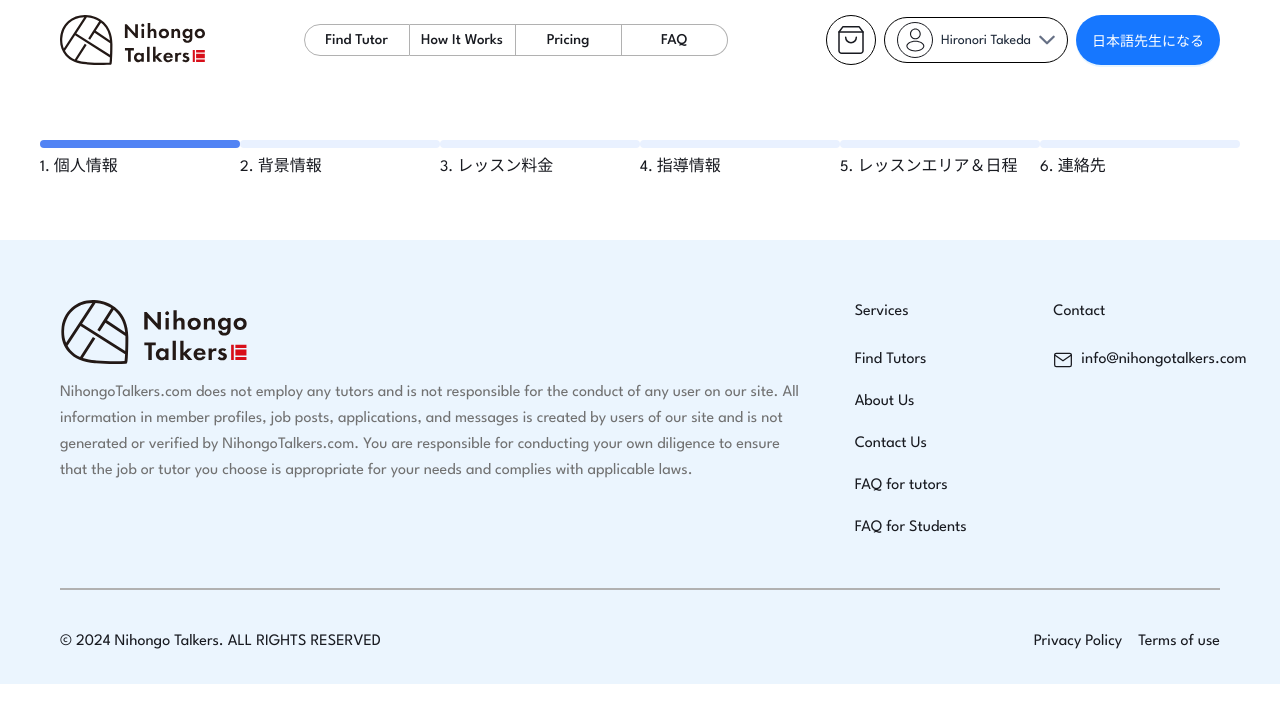
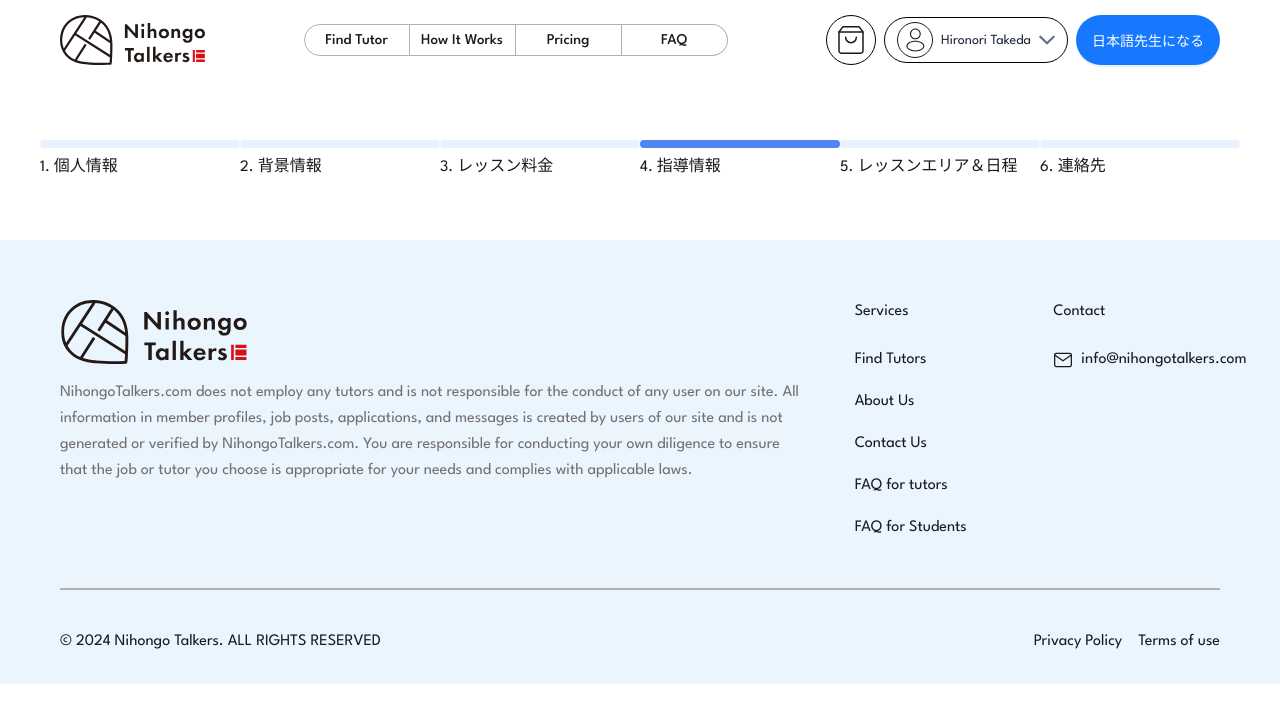
Before and after one commit to Abdullah33098/Nihongo_Talkers, a React (Vite) app in the folder frontend/: page /tutor-signup in a window 1280 px wide. Shown: the top 722 px of the page. Built offline with nearby package versions, Linux system fonts and the light colour scheme.

Commit message:
progress bar is working fine

```diff
--- a/frontend/src/screens/auth/TutorSignup.jsx
+++ b/frontend/src/screens/auth/TutorSignup.jsx
@@ -4,7 +4,7 @@ import Progressbar from '../../components/Progressbar'
 const TutorSignup = () => {
   return (
     <div className='relative'>
-      <Progressbar currentStep={0} />
+      <Progressbar currentStep={3} />
     </div>
   )
 }
```
